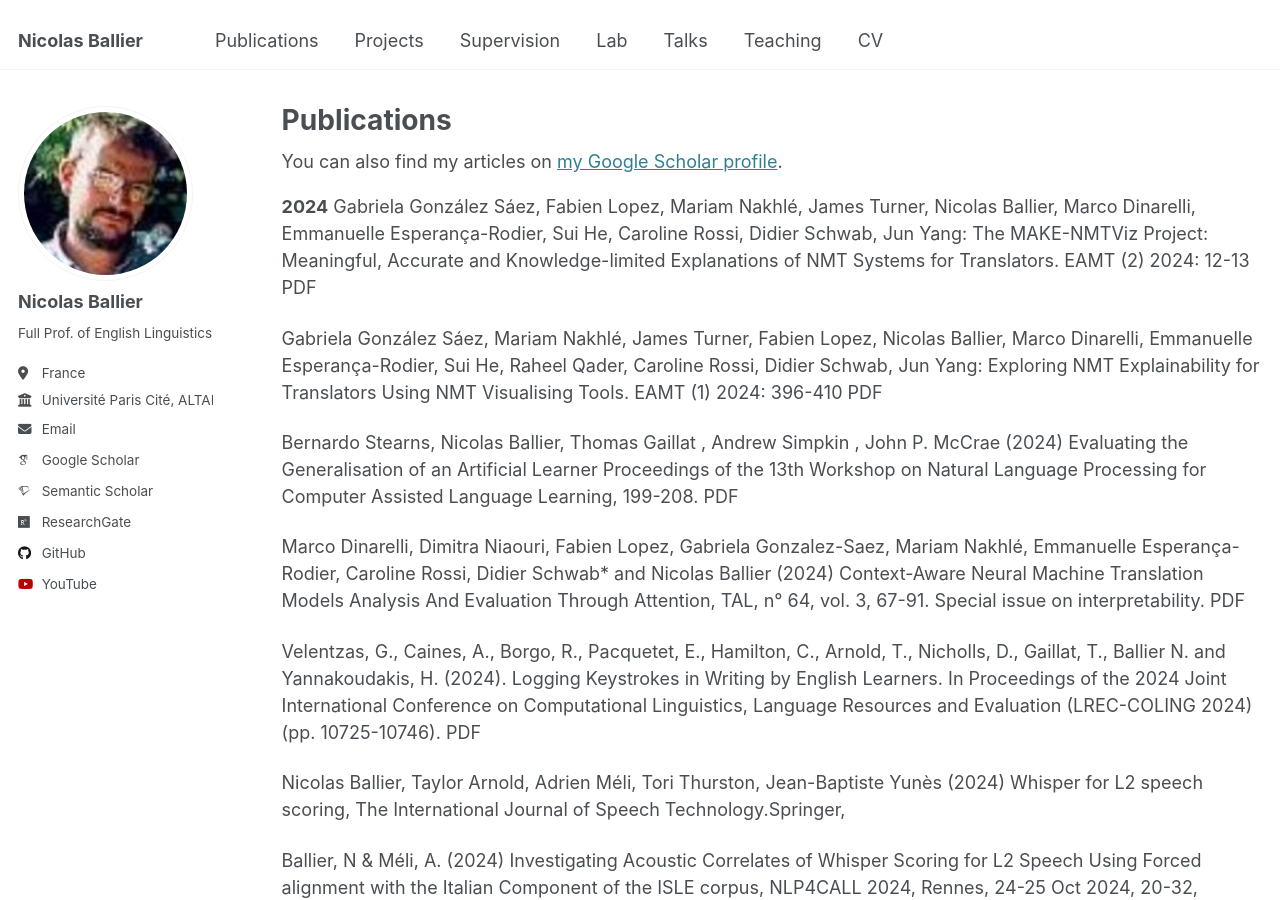
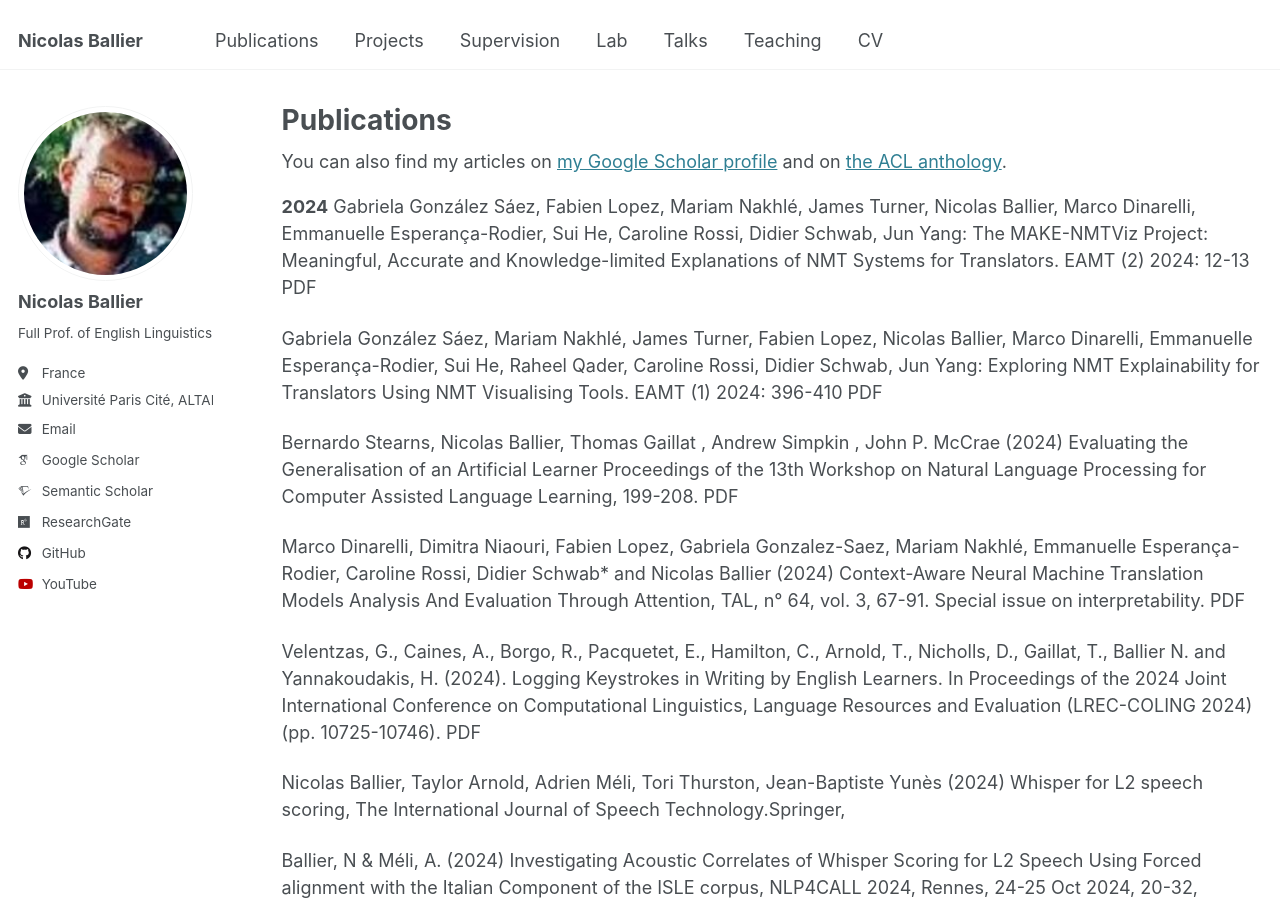
Before and after one commit to nballier/nballier.github.io, a Jekyll site: the page built from _pages/publications.md, in a window 1280 px wide and 900 px high. Built offline with Jekyll 4.4.1, drawn with Linux system fonts in a browser that asks for light colours; some web fonts are replaced.

Commit message:
Update publications.md

```diff
--- a/_pages/publications.md
+++ b/_pages/publications.md
@@ -6,7 +6,7 @@ author_profile: true
 ---
 
 {% if site.author.googlescholar %}
-  <div class="wordwrap">You can also find my articles on <a href="{{site.author.googlescholar}}">my Google Scholar profile</a>.</div>
+  <div class="wordwrap">You can also find my articles on <a href="{{site.author.googlescholar}}">my Google Scholar profile</a>  and on  <a href="view-source:https://aclanthology.org/people/n/nicolas-ballier/">the ACL anthology</a>.</div>
 {% endif %}
 
 {% include base_path %}
```
